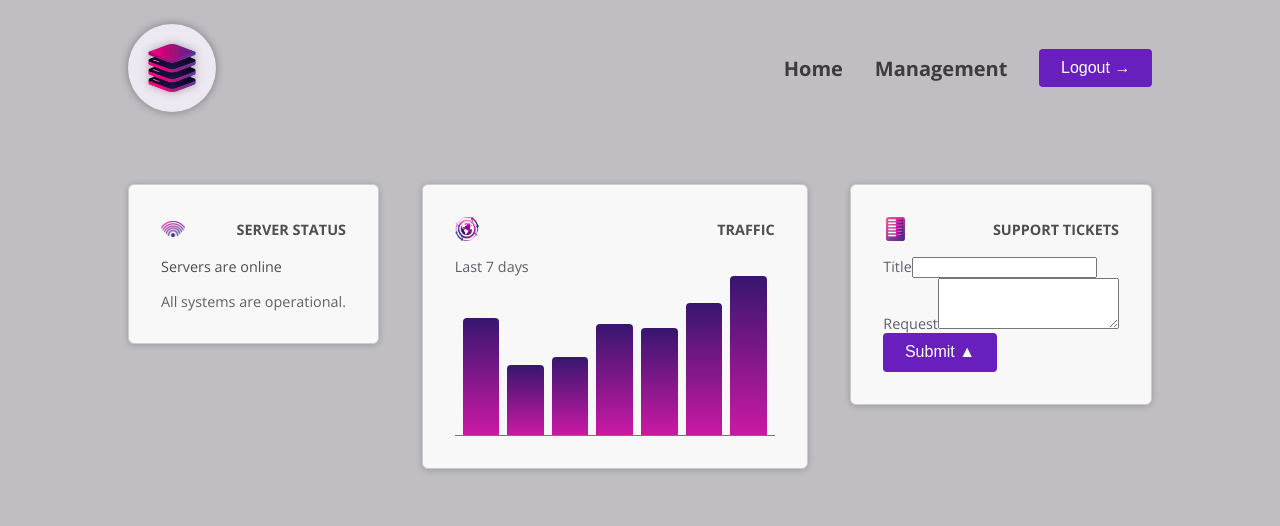
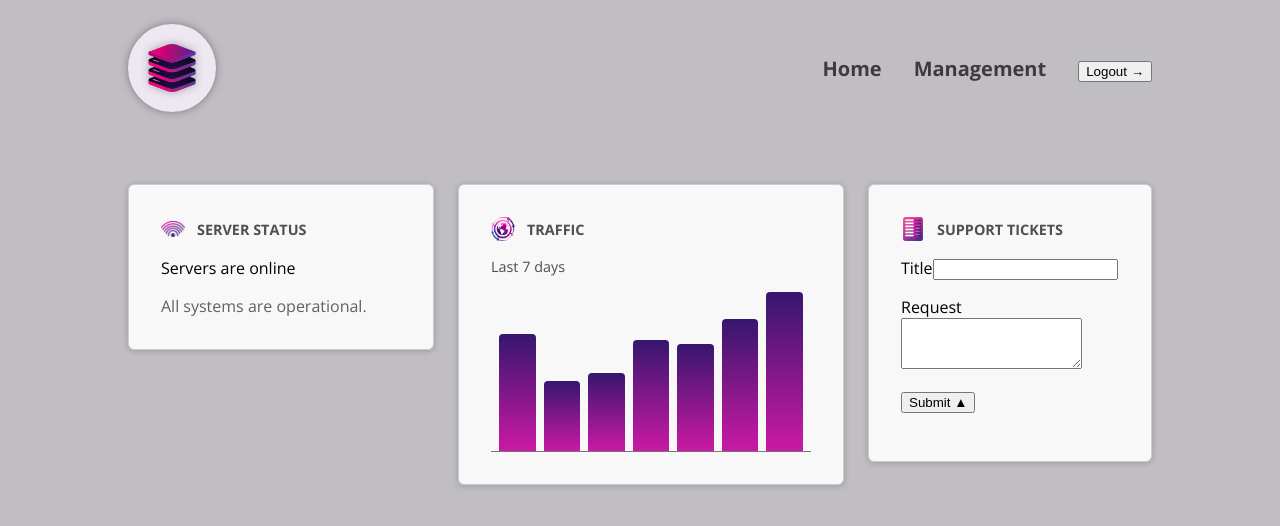
Before and after one commit to iT3E/angular-sandbox, an Angular app in the folder 06-cmp-deep-dive/06-starting-project/: page / in a window 1280 px wide. Shown: the top 526 px of the page. Built offline with nearby package versions, Linux system fonts and the light colour scheme.

Commit message:
IMPROVE: Break out css

```diff
--- a/06-cmp-deep-dive/06-starting-project/src/app/dashboard/dashboard-item/dashboard-item.component.css
+++ b/06-cmp-deep-dive/06-starting-project/src/app/dashboard/dashboard-item/dashboard-item.component.css
@@ -0,0 +1,35 @@
+.dashboard-item {
+  display: block;
+  padding: 1rem;
+  border: 1px solid #ccc;
+  border-radius: 6px;
+  background-color: #f8f8f8;
+  box-shadow: 0 1px 6px 0 rgba(0, 0, 0, 0.2);
+}
+
+.dashboard-item header {
+  display: flex;
+  padding: 0;
+  gap: 0.75rem;
+  align-items: center;
+  margin-bottom: 1rem;
+}
+
+.dashboard-item header img {
+  width: 1.5rem;
+  height: 1.5rem;
+  object-fit: contain;
+}
+
+h2 {
+  margin: 0;
+  font-size: 0.9rem;
+  text-transform: uppercase;
+  color: #504e50;
+}
+
+@media (min-width: 768px) {
+  .dashboard-item {
+    padding: 2rem;
+  }
+}
--- a/06-cmp-deep-dive/06-starting-project/src/app/dashboard/server-status/server-status.component.css
+++ b/06-cmp-deep-dive/06-starting-project/src/app/dashboard/server-status/server-status.component.css
@@ -0,0 +1,40 @@
+#status {
+  display: block;
+  width: 15rem;
+}
+
+.status p:first-of-type {
+  font-weight: bold;
+  animation: pulse 2s infinite;
+  margin: 0 0 0.5rem 0;
+  font-size: 1.15rem;
+}
+
+.status-online p:first-of-type {
+  color: #6a3cb0;
+}
+
+.status-offline p:first-of-type {
+  color: #b22084;
+}
+
+.status-unknown p:first-of-type {
+  color: grey;
+}
+
+p:last-of-type {
+  margin: 0;
+  color: #625e67;
+}
+
+@keyframes pulse {
+  0% {
+    opacity: 1;
+  }
+  50% {
+    opacity: 0.5;
+  }
+  100% {
+    opacity: 1;
+  }
+}
--- a/06-cmp-deep-dive/06-starting-project/src/app/dashboard/server-status/server-status.component.html
+++ b/06-cmp-deep-dive/06-starting-project/src/app/dashboard/server-status/server-status.component.html
@@ -1,4 +1,4 @@
-<div>
+<div id="status">
   @if (currentStatus === "online") {
     <p>Servers are online</p>
     <p>All systems are operational.</p>
--- a/06-cmp-deep-dive/06-starting-project/src/app/dashboard/tickets/ticket/ticket.component.css
+++ b/06-cmp-deep-dive/06-starting-project/src/app/dashboard/tickets/ticket/ticket.component.css
@@ -0,0 +1,73 @@
+article {
+  border-radius: 4px;
+  background-color: #59555f;
+  color: #ded8e6;
+}
+
+h3 {
+  padding: 0.5rem;
+  margin: 0;
+  font-size: 0.9rem;
+  display: flex;
+  gap: 0.5rem;
+  align-items: center;
+}
+
+h3 div {
+  width: 0.9rem;
+  height: 0.9rem;
+  border-radius: 50%;
+}
+
+.ticket-open {
+  background-color: #de62e9;
+}
+
+.ticket-closed {
+  background-color: #51c788;
+}
+
+.text {
+  text-align: left;
+}
+
+button {
+  flex: 1;
+  width: 100%;
+  font: inherit;
+  background: transparent;
+  border: none;
+  color: #ded8e6;
+  display: flex;
+  justify-content: space-between;
+  align-items: center;
+}
+
+button span:first-child {
+  margin-bottom: 0.1rem;
+}
+
+button span:last-child {
+  width: 1rem;
+}
+
+p {
+  margin: 0;
+  padding: 1rem;
+  font-size: 0.9rem;
+}
+
+p:has(button) {
+  padding-top: 0;
+}
+
+p button {
+  padding: 0;
+  width: auto;
+  display: inline;
+  font-size: 0.75rem;
+}
+
+p button:hover {
+  color: #ec9fea;
+}
--- a/06-cmp-deep-dive/06-starting-project/src/app/dashboard/tickets/tickets.component.css
+++ b/06-cmp-deep-dive/06-starting-project/src/app/dashboard/tickets/tickets.component.css
@@ -0,0 +1,33 @@
+#tickets {
+  display: flex;
+  flex-direction: column;
+  gap: 1.5rem;
+}
+
+#tickets ul {
+  list-style: none;
+  margin: 0;
+  padding: 0;
+  width: 15rem;
+}
+
+#tickets li {
+  margin: 0.5rem 0;
+}
+
+#tickets p {
+  margin: 0;
+  color: #4f4b53;
+}
+
+#tickets h2 {
+  margin: 0;
+  font-size: 1.1rem;
+  color: #38343c;
+}
+
+@media (min-width: 768px) {
+  #tickets {
+    flex-direction: row;
+  }
+}
--- a/06-cmp-deep-dive/06-starting-project/src/app/dashboard/traffic/traffic.component.css
+++ b/06-cmp-deep-dive/06-starting-project/src/app/dashboard/traffic/traffic.component.css
@@ -0,0 +1,32 @@
+#traffic {
+  display: block;
+  width: 15rem;
+}
+
+p {
+  margin: 0 0 1rem 0;
+  font-size: 0.9rem;
+  color: #4f4b53;
+}
+
+#chart {
+  height: 10rem;
+  display: flex;
+  align-items: flex-end;
+  gap: 0.5rem;
+  padding: 0 0.5rem;
+  border-bottom: 1px solid #76737a;
+}
+
+#chart div {
+  flex: 1;
+  background: linear-gradient(to bottom, #36166f, #ca19a4);
+  border-top-left-radius: 4px;
+  border-top-right-radius: 4px;
+}
+
+@media (min-width: 768px) {
+  #traffic {
+    width: 20rem;
+  }
+}
--- a/06-cmp-deep-dive/06-starting-project/src/app/header/header.component.css
+++ b/06-cmp-deep-dive/06-starting-project/src/app/header/header.component.css
@@ -0,0 +1,61 @@
+header {
+  padding: 0.75rem 0.1rem;
+  display: flex;
+  flex-direction: column;
+  gap: 1rem;
+  justify-content: space-between;
+  align-items: center;
+  font-size: 1rem;
+}
+
+#logo {
+  width: 5.5rem;
+  height: 5.5rem;
+  background-color: #eee8f2;
+  padding: 1.25rem;
+  border-radius: 50%;
+  box-shadow: 0 0 8px rgba(0, 0, 0, 0.35);
+}
+
+#logo img {
+  width: 100%;
+  height: 100%;
+  filter: drop-shadow(0 0 4px rgba(29, 29, 29, 0.35));
+}
+
+nav ul {
+  display: flex;
+  gap: 2rem;
+  list-style: none;
+  align-items: center;
+  padding: 0;
+  margin: 0;
+}
+
+nav ul li a {
+  color: #3e3b3e;
+  text-decoration: none;
+  font-weight: bold;
+}
+
+nav ul li a:hover {
+  color: #77207a;
+}
+
+@media (min-width: 768px) {
+  header {
+    font-size: 1.25rem;
+    flex-direction: row;
+    gap: 0;
+    padding: 1.5rem 10%;
+  }
+}
+
+#dashboard {
+  display: flex;
+  flex-direction: column;
+  align-items: flex-start;
+  justify-content: space-between;
+  gap: 1.5rem;
+  max-width: 85rem;
+}
--- a/06-cmp-deep-dive/06-starting-project/src/app/shared/button/button.component.css
+++ b/06-cmp-deep-dive/06-starting-project/src/app/shared/button/button.component.css
@@ -0,0 +1,25 @@
+button {
+  display: inline-block;
+  padding: 0.65rem 1.35rem;
+  border-radius: 0.25rem;
+  font-size: 1rem;
+  text-align: center;
+  cursor: pointer;
+  background-color: #691ebe;
+  color: white;
+  border: none;
+}
+
+button:hover {
+  background-color: #551b98;
+}
+
+.icon {
+  display: inline-block;
+  margin-left: 0.5rem;
+  transition: transform 0.2s ease-in-out;
+}
+
+button:hover .icon {
+  transform: translateX(4px);
+}
--- a/06-cmp-deep-dive/06-starting-project/src/app/shared/control/control.component.css
+++ b/06-cmp-deep-dive/06-starting-project/src/app/shared/control/control.component.css
@@ -0,0 +1,18 @@
+.control label {
+  display: block;
+  font-size: 0.8rem;
+  font-weight: bold;
+  margin-bottom: 0.15rem;
+  color: #4f4b53;
+}
+
+.control input,
+.control textarea {
+  width: 100%;
+  padding: 0.5rem;
+  border: 1px solid #ccc;
+  border-radius: 4px;
+  font: inherit;
+  font-size: 0.9rem;
+  color: #4f4b53;
+}
--- a/06-cmp-deep-dive/06-starting-project/src/styles.css
+++ b/06-cmp-deep-dive/06-starting-project/src/styles.css
@@ -18,59 +18,6 @@ main {
   margin: 3rem 10%;
 }
 
-header {
-  padding: 0.75rem 0.1rem;
-  display: flex;
-  flex-direction: column;
-  gap: 1rem;
-  justify-content: space-between;
-  align-items: center;
-  font-size: 1rem;
-}
-
-#logo {
-  width: 5.5rem;
-  height: 5.5rem;
-  background-color: #eee8f2;
-  padding: 1.25rem;
-  border-radius: 50%;
-  box-shadow: 0 0 8px rgba(0, 0, 0, 0.35);
-}
-
-#logo img {
-  width: 100%;
-  height: 100%;
-  filter: drop-shadow(0 0 4px rgba(29, 29, 29, 0.35));
-}
-
-nav ul {
-  display: flex;
-  gap: 2rem;
-  list-style: none;
-  align-items: center;
-  padding: 0;
-  margin: 0;
-}
-
-nav ul li a {
-  color: #3e3b3e;
-  text-decoration: none;
-  font-weight: bold;
-}
-
-nav ul li a:hover {
-  color: #77207a;
-}
-
-@media (min-width: 768px) {
-  header {
-    font-size: 1.25rem;
-    flex-direction: row;
-    gap: 0;
-    padding: 1.5rem 10%;
-  }
-}
-
 #dashboard {
   display: flex;
   flex-direction: column;
@@ -85,139 +32,3 @@ nav ul li a:hover {
     flex-direction: row;
   }
 }
-
-#traffic {
-  display: block;
-  width: 15rem;
-}
-
-p {
-  margin: 0 0 1rem 0;
-  font-size: 0.9rem;
-  color: #4f4b53;
-}
-
-#chart {
-  height: 10rem;
-  display: flex;
-  align-items: flex-end;
-  gap: 0.5rem;
-  padding: 0 0.5rem;
-  border-bottom: 1px solid #76737a;
-}
-
-#chart div {
-  flex: 1;
-  background: linear-gradient(to bottom, #36166f, #ca19a4);
-  border-top-left-radius: 4px;
-  border-top-right-radius: 4px;
-}
-
-@media (min-width: 768px) {
-  #traffic {
-    width: 20rem;
-  }
-}
-
-#status {
-  display: block;
-  width: 15rem;
-}
-
-.status p:first-of-type {
-  font-weight: bold;
-  animation: pulse 2s infinite;
-  margin: 0 0 0.5rem 0;
-  font-size: 1.15rem;
-}
-
-.status-online p:first-of-type {
-  color: #6a3cb0;
-}
-
-.status-offline p:first-of-type {
-  color: #b22084;
-}
-
-.status-unknown p:first-of-type {
-  color: grey;
-}
-
-p:last-of-type {
-  margin: 0;
-  color: #625e67;
-}
-
-@keyframes pulse {
-  0% {
-    opacity: 1;
-  }
-  50% {
-    opacity: 0.5;
-  }
-  100% {
-    opacity: 1;
-  }
-}
-
-.dashboard-item {
-  display: block;
-  padding: 1rem;
-  border: 1px solid #ccc;
-  border-radius: 6px;
-  background-color: #f8f8f8;
-  box-shadow: 0 1px 6px 0 rgba(0, 0, 0, 0.2);
-}
-
-.dashboard-item header {
-  display: flex;
-  padding: 0;
-  gap: 0.75rem;
-  align-items: center;
-  margin-bottom: 1rem;
-}
-
-.dashboard-item header img {
-  width: 1.5rem;
-  height: 1.5rem;
-  object-fit: contain;
-}
-
-h2 {
-  margin: 0;
-  font-size: 0.9rem;
-  text-transform: uppercase;
-  color: #504e50;
-}
-
-@media (min-width: 768px) {
-  .dashboard-item {
-    padding: 2rem;
-  }
-}
-
-button {
-  display: inline-block;
-  padding: 0.65rem 1.35rem;
-  border-radius: 0.25rem;
-  font-size: 1rem;
-  text-align: center;
-  cursor: pointer;
-  background-color: #691ebe;
-  color: white;
-  border: none;
-}
-
-button:hover {
-  background-color: #551b98;
-}
-
-.icon {
-  display: inline-block;
-  margin-left: 0.5rem;
-  transition: transform 0.2s ease-in-out;
-}
-
-button:hover .icon {
-  transform: translateX(4px);
-}
```
Also changed, not shown: 1 other file (tests, documents, lock files or other folders).
